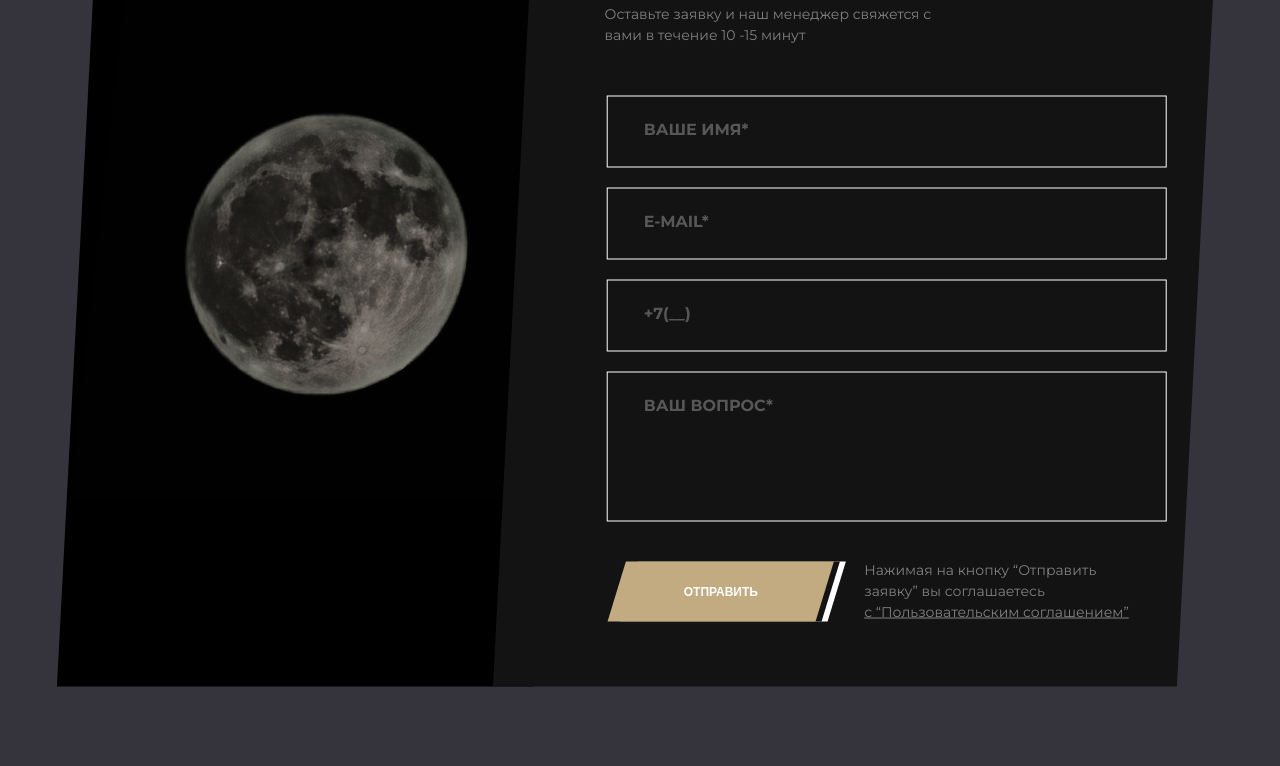
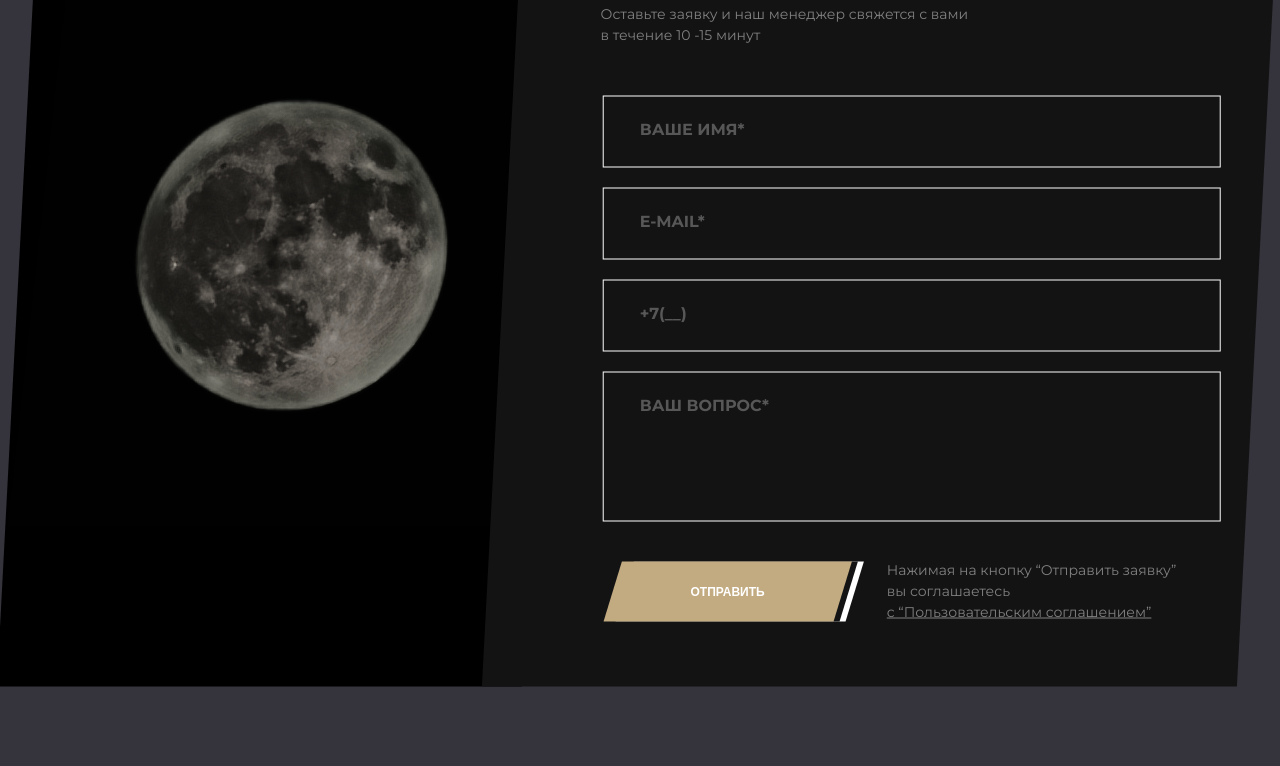
Before and after one commit to victoria-nsl/test-mask, a website: page source/request.html in a window 1280 px wide. Shown: the part 154-920 px from the top of the page. Drawn offline with nearby package versions, Linux system fonts and the light colour scheme; files that its build step writes are made by us from their sources.

Commit message:
Корректирует код модального окна

```diff
--- a/source/sass/blocks/modal-request.scss
+++ b/source/sass/blocks/modal-request.scss
@@ -29,9 +29,9 @@
   transform: translate(-50%, -50%);
 
   display: flex;
-  max-width: 1847px;
+  max-width: 1727px;
   width: 100%;
-  padding: 0 60px;
+  padding: 0;
   margin: 0 auto;
   box-sizing: border-box;
 
```
Also changed, not shown: build/css/style.css, build/css/style.min.css, build/index.html, build/request.html, 1 other file.
